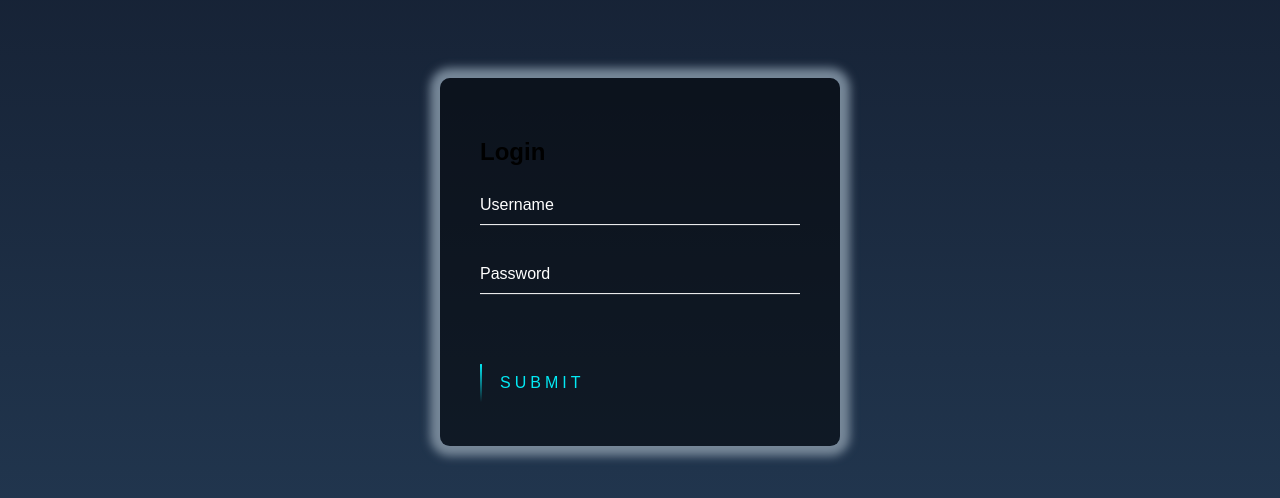
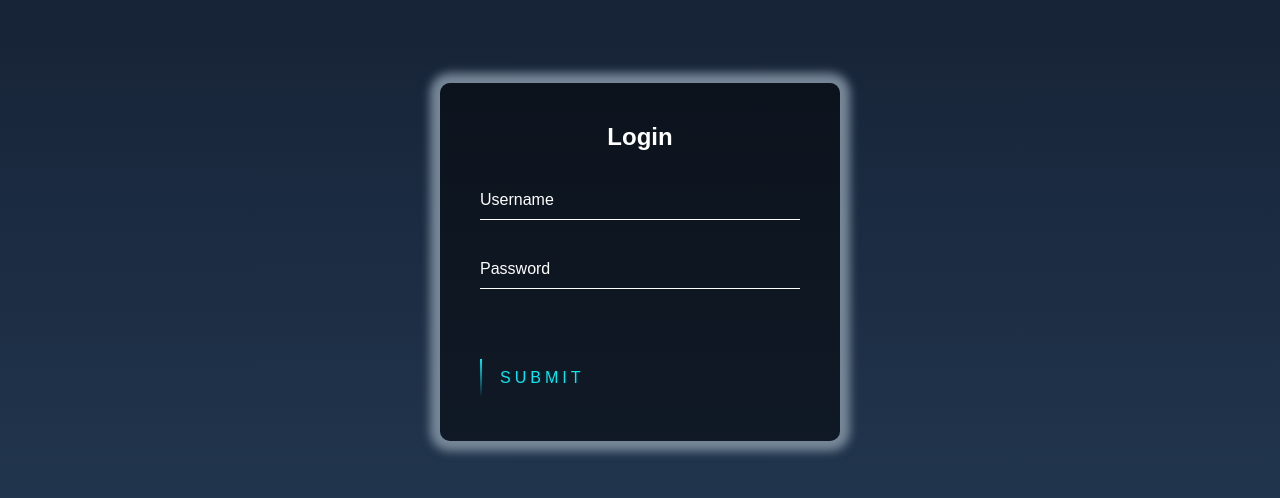
Before and after one commit to Lizzy52391/Cool_Login_Form, a plain HTML site: page index.html in a window 1280 px wide. Shown: the part 138-636 px from the top of the page. Drawn offline with Linux system fonts and the light colour scheme.

Commit message:
Update style.css

```diff
--- a/style.css
+++ b/style.css
@@ -21,7 +21,7 @@ body {
   border-radius: 10px;
 }
 
-.login-box h1 {
+.login-box h2 {
   margin: 0 0 30px;
   padding: 0;
   color: #fff;
```
